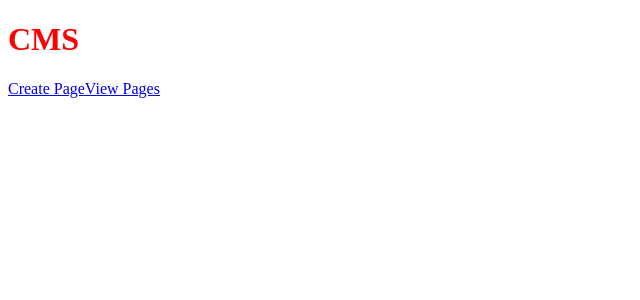
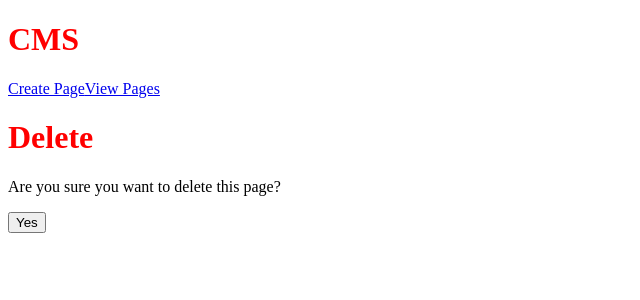
Before and after one commit to JesseMcCullough/cms, a React (Vite) app in the folder admin/: page /pages/delete/1 in a window 1280 px wide. Shown: the top 300 px of the page, without its empty margins (0-640 px from the left). Built offline with nearby package versions, Linux system fonts and the light colour scheme.

Commit message:
Add delete page to admin

```diff
--- a/admin/src/App.jsx
+++ b/admin/src/App.jsx
@@ -2,6 +2,7 @@ import { Routes, Route, Link } from "react-router";
 import CreatePage from "@/CreatePage";
 import ViewPages from "@/ViewPages";
 import EditPage from "@/EditPage";
+import DeletePage from "@/DeletePage";
 
 export default function App() {
     return (
@@ -14,6 +15,7 @@ export default function App() {
                 <Route path="/pages/create" element={<CreatePage />} />
                 <Route path="/pages" element={<ViewPages />} />
                 <Route path="/pages/edit/:id" element={<EditPage />} />
+                <Route path="/pages/delete/:id" element={<DeletePage />} />
             </Routes>
         </>
     );
--- /dev/null
+++ b/admin/src/DeletePage.jsx
@@ -0,0 +1,62 @@
+import { useParams, useLocation } from "react-router";
+import { useState } from "react";
+
+export default function DeletePage() {
+    const { id } = useParams();
+    const { state } = useLocation();
+    const [errors, setErrors] = useState({});
+    const [isDeleted, setIsDeleted] = useState(false);
+    const title = state?.title;
+
+    async function handleClick(e) {
+        e.preventDefault();
+
+        try {
+            const res = await fetch(`/api/pages/${id}`, {
+                method: "DELETE",
+                headers: { "Content-Type": "application/json" },
+            });
+
+            if (!res.ok) {
+                if (res.status === 404) {
+                    setErrors({ system: "Page not found" });
+                    return;
+                }
+
+                const errorData = await res.json();
+
+                if (errorData.error) {
+                    setErrors({ general: errorData.error });
+                }
+
+                return;
+            }
+
+            setIsDeleted(true);
+        } catch (err) {
+            setErrors({ general: "Network error. Please try again" });
+        }
+    }
+
+    if (errors.system) {
+        return <p>{errors.system}</p>;
+    }
+
+    return (
+        <>
+            <h1>Delete</h1>
+            {errors.general && <p>{errors.general}</p>}
+            {!isDeleted && (
+                <>
+                    <p>
+                        Are you sure you want to delete {title ?? "this page"}?
+                    </p>
+                    <button type="button" onClick={handleClick}>
+                        Yes
+                    </button>
+                </>
+            )}
+            {isDeleted && <p>{title ?? "this page"} has been deleted.</p>}
+        </>
+    );
+}
--- a/admin/src/ViewPages.jsx
+++ b/admin/src/ViewPages.jsx
@@ -25,11 +25,19 @@ export default function ViewPages() {
     return (
         <div>
             {pages.map((page) => (
-                <Link to={`/pages/edit/${page.id}`} key={page.id}>
-                    <p>
-                        {page.title} (/{page.slug})
-                    </p>
-                </Link>
+                <div className="view-pages" key={page.id}>
+                    <Link to={`/pages/edit/${page.id}`}>
+                        <p>
+                            {page.title} (/{page.slug})
+                        </p>
+                    </Link>
+                    <Link
+                        to={`/pages/delete/${page.id}`}
+                        state={{ title: page.title }}
+                    >
+                        Delete
+                    </Link>
+                </div>
             ))}
         </div>
     );
--- a/admin/src/index.css
+++ b/admin/src/index.css
@@ -1,3 +1,9 @@
 h1 {
     color: red;
 }
+
+.view-pages {
+    display: flex;
+    align-items: center;
+    gap: 10px;
+}
```
